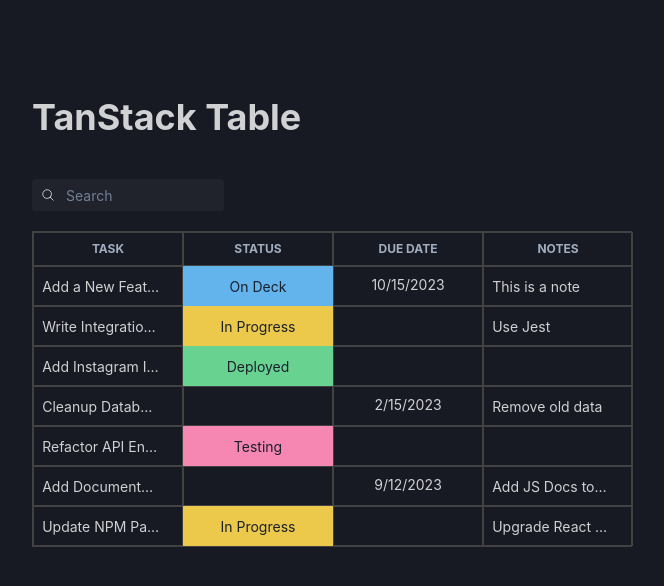
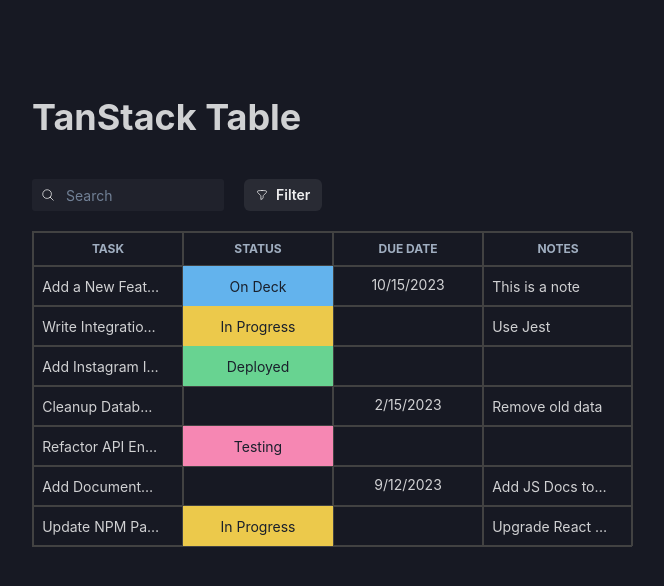
Before and after one commit to jovan-vukic/schneider-project, a React (Vite) app in the folder client/: page / in a window 1280 px wide. Shown: the top 586 px of the page, without its empty margins (132-796 px from the left). Built offline with nearby package versions, Linux system fonts and the light colour scheme.

Commit message:
Add filter UI Element

```diff
--- /dev/null
+++ b/client/src/components/FilterPopover.jsx
@@ -0,0 +1,62 @@
+import {
+  Button,
+  Icon,
+  Popover,
+  PopoverArrow,
+  PopoverBody,
+  PopoverCloseButton,
+  PopoverContent,
+  PopoverTrigger,
+  Text,
+  VStack,
+} from "@chakra-ui/react";
+
+import FilterIcon from "./icons/FilterIcon";
+import { ColorIcon } from "./StatusCell";
+import { STATUSES } from "../data";
+
+const StatusItem = ({ status }) => {
+  return (
+    <Button
+      size="sm"
+      p={2}
+      fontWeight="bold"
+      borderRadius={6}
+      _hover={{ bg: `gray.700` }}
+    >
+      <ColorIcon color={status.color} mr={2} />
+      {status.name}
+    </Button>
+  );
+};
+
+const FilterPopover = () => {
+  return (
+    <Popover isLazy>
+      <PopoverTrigger>
+        <Button size="sm" leftIcon={<Icon as={FilterIcon} fontSize="xs" />}>
+          Filter
+        </Button>
+      </PopoverTrigger>
+      <PopoverContent>
+        <PopoverArrow />
+        <PopoverCloseButton />
+        <PopoverBody>
+          <Text fontSize="md" color="gray.500" fontWeight="bold" mb={2}>
+            Filter By:
+          </Text>
+          <Text fontWeight="bold" color="gray.500" mb={2}>
+            Status
+          </Text>
+          <VStack align="flex-start" spacing={2}>
+            {STATUSES.map((status) => (
+              <StatusItem status={status} key={status.id} />
+            ))}
+          </VStack>
+        </PopoverBody>
+      </PopoverContent>
+    </Popover>
+  );
+};
+
+export default FilterPopover;
--- a/client/src/components/Filters.jsx
+++ b/client/src/components/Filters.jsx
@@ -1,5 +1,6 @@
 import {
   Box,
+  HStack,
   Icon,
   Input,
   InputGroup,
@@ -7,6 +8,7 @@
 } from "@chakra-ui/react";
 
 import SearchIcon from "./icons/SearchIcon";
+import FilterPopover from "./FilterPopover";
 
 const Filters = ({ columnFilters, setColumnFilters }) => {
   const taskName = columnFilters.find((f) => f.id === "task")?.value || "";
@@ -23,7 +25,7 @@
     );
 
   return (
-    <Box mb={5}>
+    <HStack mb={5} spacing={5}>
       <InputGroup size="sm" maxW="12rem">
         <InputLeftElement pointerEvents="none">
           <Icon as={SearchIcon} />
@@ -40,7 +42,8 @@
           }}
         />
       </InputGroup>
-    </Box>
+      <FilterPopover />
+    </HStack>
   );
 };
 
--- a/client/src/components/StatusCell.jsx
+++ b/client/src/components/StatusCell.jsx
@@ -2,7 +2,7 @@
 
 import { STATUSES } from "../data.js";
 
-const ColorIcon = ({ color, ...props }) => (
+export const ColorIcon = ({ color, ...props }) => (
   <Box w="12px" h="12px" borderRadius="full" bg={color} {...props} />
 );
 
```
